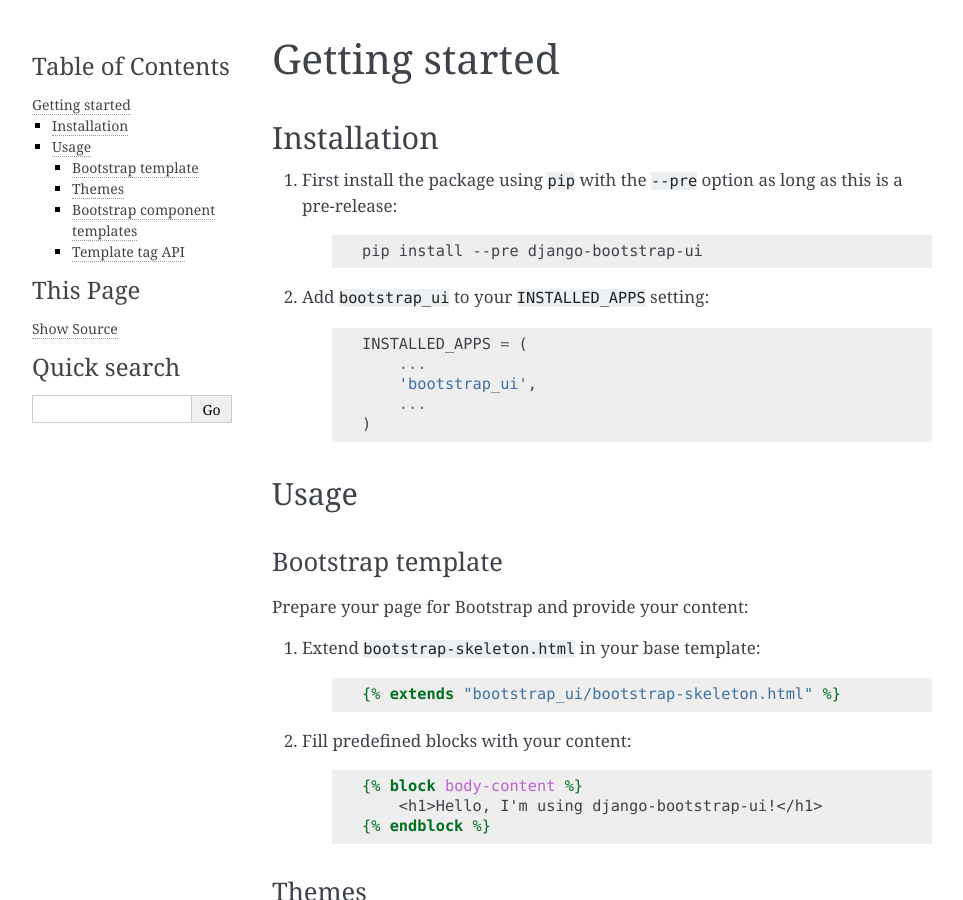
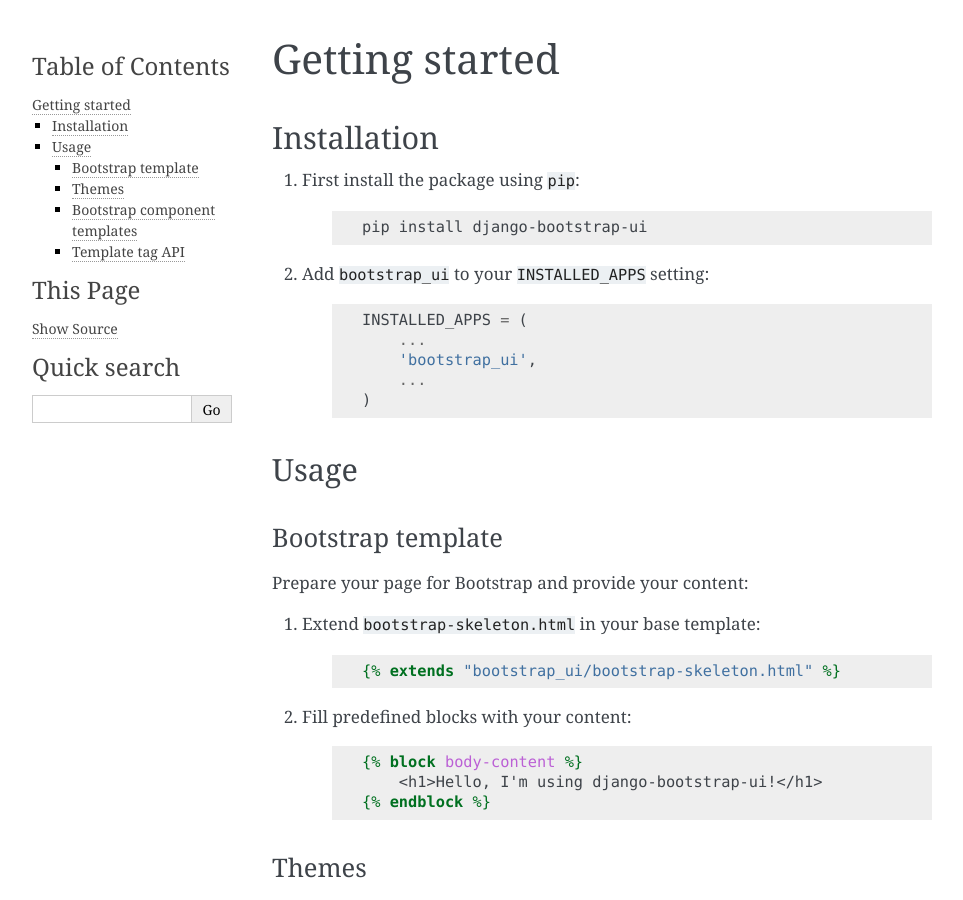
Before and after one commit to texperience/django-bootstrap-ui, a Sphinx documentation site: the page built from docs/getting_started/index.rst, in a window 1280 px wide and 900 px high. Shown: the whole window, without its empty margins (148-1111 px from the left). Built offline with Sphinx 7.4.7, drawn with Linux system fonts in a browser that asks for light colours.

Commit message:
Removed --pre option from pip install command

```diff
--- a/README.rst
+++ b/README.rst
@@ -45,11 +45,11 @@
 Installation
 ------------
 
-#. First install the package using ``pip`` with the ``--pre`` option as long as this is a pre-release:
+#. First install the package using ``pip``:
 
     .. code:: bash
 
-        pip install --pre django-bootstrap-ui
+        pip install django-bootstrap-ui
 
 #. Add ``bootstrap_ui`` to your ``INSTALLED_APPS`` setting:
 
--- a/docs/getting_started/index.rst
+++ b/docs/getting_started/index.rst
@@ -4,11 +4,11 @@
 Installation
 ------------
 
-#. First install the package using ``pip`` with the ``--pre`` option as long as this is a pre-release:
+#. First install the package using ``pip``:
 
     .. code:: bash
 
-        pip install --pre django-bootstrap-ui
+        pip install django-bootstrap-ui
 
 #. Add ``bootstrap_ui`` to your ``INSTALLED_APPS`` setting:
 
```
